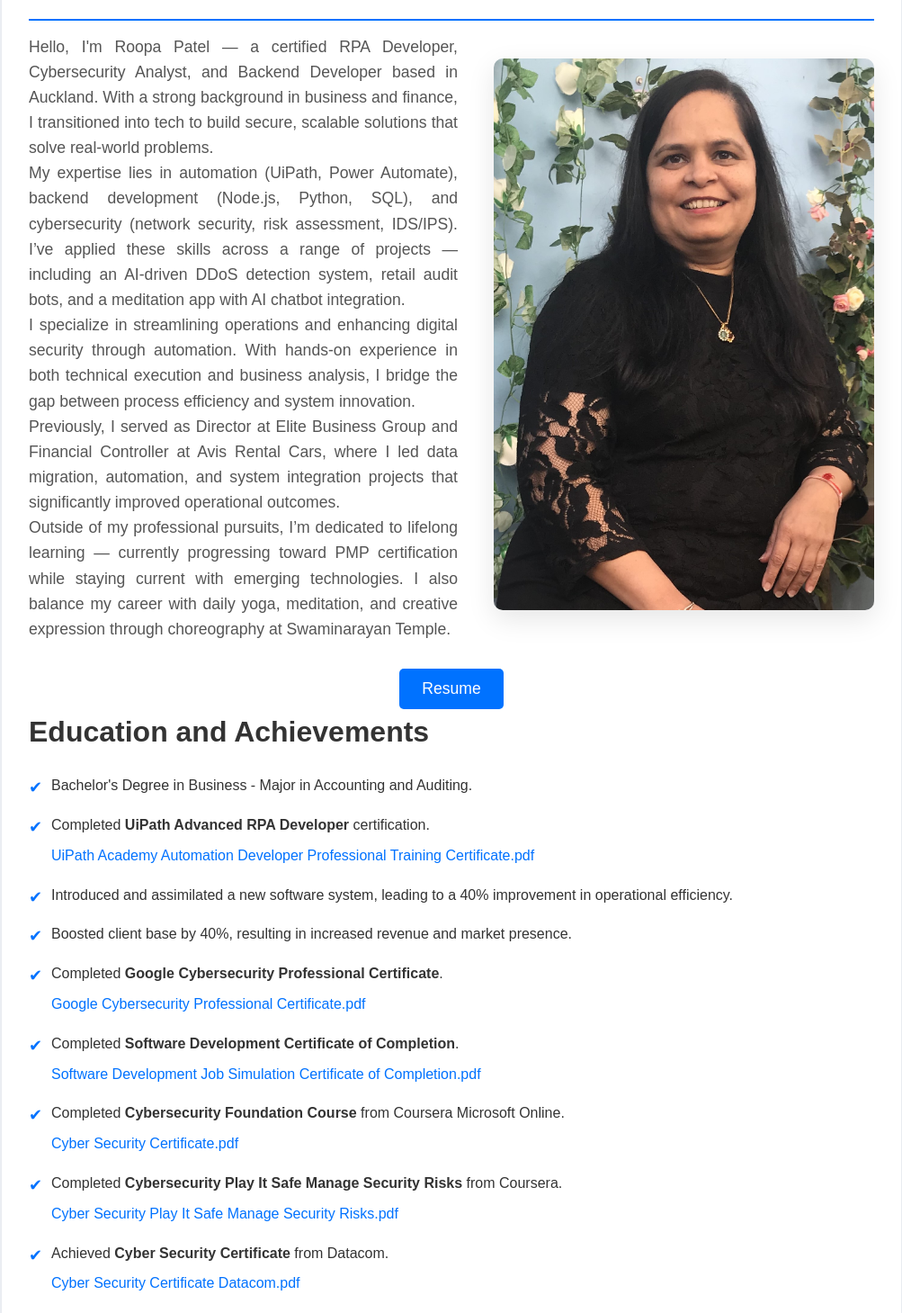
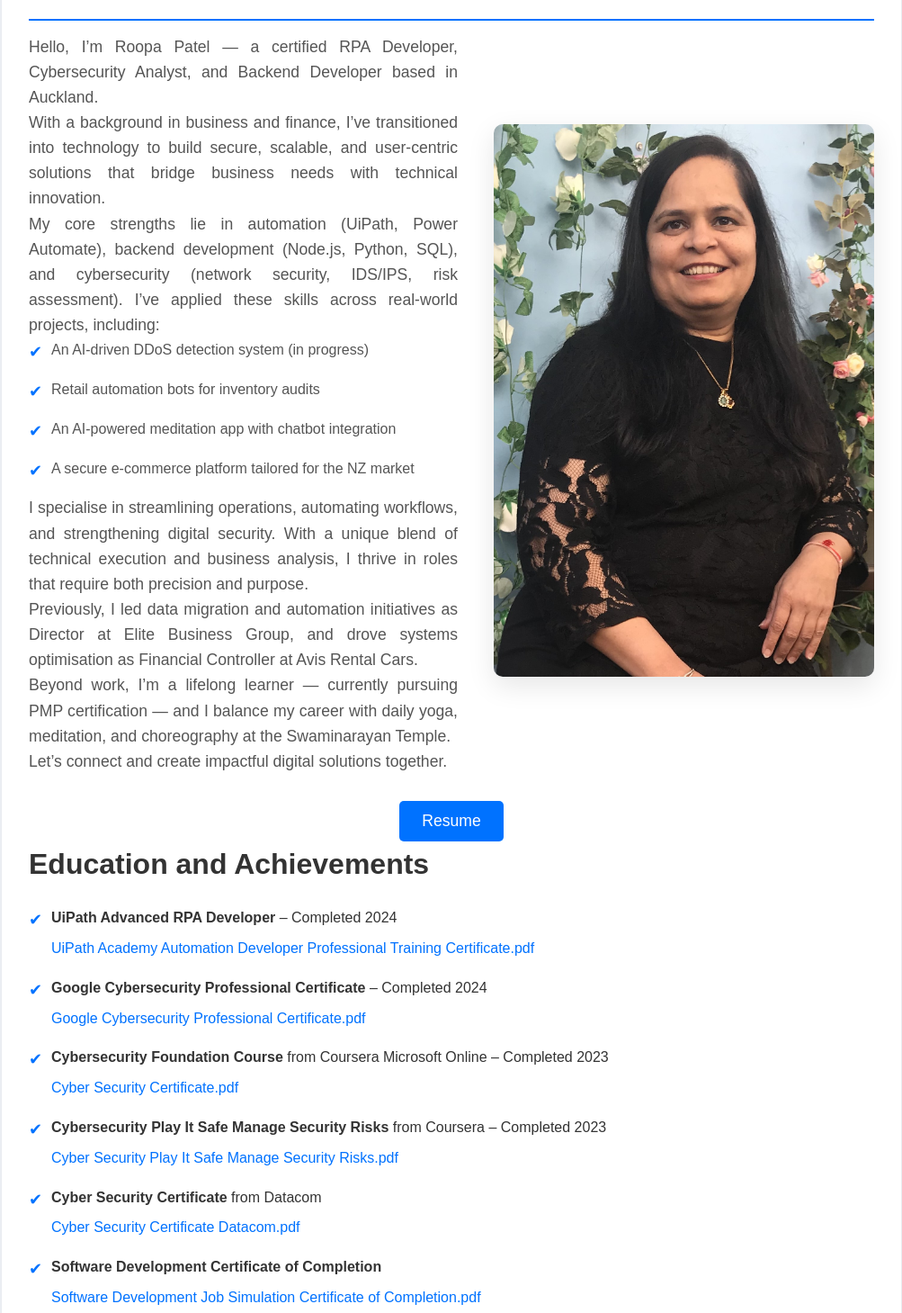
Before and after one commit to roopap12/personal-website, a React (Create React App) app: page /about in a window 1280 px wide. Shown: the part 251-1710 px from the top of the page at 90% size, without its empty margins (138-1141 px from the left). Built offline with nearby package versions, Linux system fonts and the light colour scheme.

Commit message:
Updated HomePage and AboutPage content to align with latest CV

```diff
--- a/src/Pages/AboutPage.js
+++ b/src/Pages/AboutPage.js
@@ -16,42 +16,52 @@ const AboutPage = () => {
           <div className="description-content">
             <div className="left-content">
               <p>
-                Hello, I'm Roopa Patel — a certified RPA Developer,
+                Hello, I’m Roopa Patel — a certified RPA Developer,
                 Cybersecurity Analyst, and Backend Developer based in Auckland.
-                With a strong background in business and finance, I transitioned
-                into tech to build secure, scalable solutions that solve
-                real-world problems.
               </p>
 
               <p>
-                My expertise lies in automation (UiPath, Power Automate),
-                backend development (Node.js, Python, SQL), and cybersecurity
-                (network security, risk assessment, IDS/IPS). I’ve applied these
-                skills across a range of projects — including an AI-driven DDoS
-                detection system, retail audit bots, and a meditation app with
-                AI chatbot integration.
+                With a background in business and finance, I’ve transitioned
+                into technology to build secure, scalable, and user-centric
+                solutions that bridge business needs with technical innovation.
               </p>
 
               <p>
-                I specialize in streamlining operations and enhancing digital
-                security through automation. With hands-on experience in both
-                technical execution and business analysis, I bridge the gap
-                between process efficiency and system innovation.
+                My core strengths lie in automation (UiPath, Power Automate),
+                backend development (Node.js, Python, SQL), and cybersecurity
+                (network security, IDS/IPS, risk assessment). I’ve applied these
+                skills across real-world projects, including:
+                <ul>
+                  <li>An AI-driven DDoS detection system (in progress)</li>
+                  <li>Retail automation bots for inventory audits</li>
+                  <li>An AI-powered meditation app with chatbot integration</li>
+                  <li>
+                    A secure e-commerce platform tailored for the NZ market
+                  </li>
+                </ul>
               </p>
 
               <p>
-                Previously, I served as Director at Elite Business Group and
-                Financial Controller at Avis Rental Cars, where I led data
-                migration, automation, and system integration projects that
-                significantly improved operational outcomes.
+                I specialise in streamlining operations, automating workflows,
+                and strengthening digital security. With a unique blend of
+                technical execution and business analysis, I thrive in roles
+                that require both precision and purpose.
               </p>
 
               <p>
-                Outside of my professional pursuits, I’m dedicated to lifelong
-                learning — currently progressing toward PMP certification while
-                staying current with emerging technologies. I also balance my
-                career with daily yoga, meditation, and creative expression
-                through choreography at Swaminarayan Temple.
+                Previously, I led data migration and automation initiatives as
+                Director at Elite Business Group, and drove systems optimisation
+                as Financial Controller at Avis Rental Cars.
+              </p>
+
+              <p>
+                Beyond work, I’m a lifelong learner — currently pursuing PMP
+                certification — and I balance my career with daily yoga,
+                meditation, and choreography at the Swaminarayan Temple.
+              </p>
+
+              <p>
+                Let’s connect and create impactful digital solutions together.
               </p>
             </div>
             <div className="right-content">
@@ -70,11 +80,7 @@ const AboutPage = () => {
           <h3>Education and Achievements</h3>
           <ul>
             <li>
-              Bachelor's Degree in Business - Major in Accounting and Auditing.
-            </li>
-            <li>
-              Completed <strong>UiPath Advanced RPA Developer</strong>{" "}
-              certification.
+              <strong>UiPath Advanced RPA Developer</strong> – Completed 2024
               <br />
               <a
                 href={
@@ -90,16 +96,8 @@ const AboutPage = () => {
               </a>
             </li>
             <li>
-              Introduced and assimilated a new software system, leading to a 40%
-              improvement in operational efficiency.
-            </li>
-            <li>
-              Boosted client base by 40%, resulting in increased revenue and
-              market presence.
-            </li>
-            <li>
-              Completed{" "}
-              <strong>Google Cybersecurity Professional Certificate</strong>.
+              <strong>Google Cybersecurity Professional Certificate</strong> –
+              Completed 2024
               <br />
               <a
                 href={
@@ -114,8 +112,54 @@ const AboutPage = () => {
               </a>
             </li>
             <li>
-              Completed{" "}
-              <strong>Software Development Certificate of Completion</strong>.
+              <strong>Cybersecurity Foundation Course</strong> from Coursera
+              Microsoft Online – Completed 2023
+              <br />
+              <a
+                href={
+                  process.env.PUBLIC_URL +
+                  "/certificates/CyberSecurityCertificate.pdf"
+                }
+                target="_blank"
+                rel="noopener noreferrer"
+                className="certificate-link"
+              >
+                Cyber Security Certificate.pdf
+              </a>
+            </li>
+            <li>
+              <strong>Cybersecurity Play It Safe Manage Security Risks</strong>{" "}
+              from Coursera – Completed 2023
+              <br />
+              <a
+                href={
+                  process.env.PUBLIC_URL +
+                  "/certificates/CyberSecurityPlayItSafeManageSecurityRisks.pdf"
+                }
+                target="_blank"
+                rel="noopener noreferrer"
+                className="certificate-link"
+              >
+                Cyber Security Play It Safe Manage Security Risks.pdf
+              </a>
+            </li>
+            <li>
+              <strong>Cyber Security Certificate</strong> from Datacom
+              <br />
+              <a
+                href={
+                  process.env.PUBLIC_URL +
+                  "/certificates/CyberSecurityCertificateDatacom.pdf"
+                }
+                target="_blank"
+                rel="noopener noreferrer"
+                className="certificate-link"
+              >
+                Cyber Security Certificate Datacom.pdf
+              </a>
+            </li>
+            <li>
+              <strong>Software Development Certificate of Completion</strong>
               <br />
               <a
                 href={
@@ -131,54 +175,9 @@ const AboutPage = () => {
               </a>
             </li>
             <li>
-              Completed <strong>Cybersecurity Foundation Course</strong> from
-              Coursera Microsoft Online.
-              <br />
-              <a
-                href={
-                  process.env.PUBLIC_URL +
-                  "/certificates/CyberSecurityCertificate.pdf"
-                }
-                target="_blank"
-                rel="noopener noreferrer"
-                className="certificate-link"
-              >
-                Cyber Security Certificate.pdf
-              </a>
+              <strong>Bachelor's Degree in Business</strong> – Major in
+              Accounting and Auditing
             </li>
-            <li>
-              Completed{" "}
-              <strong>Cybersecurity Play It Safe Manage Security Risks</strong>{" "}
-              from Coursera.
-              <br />
-              <a
-                href={
-                  process.env.PUBLIC_URL +
-                  "/certificates/CyberSecurityPlayItSafeManageSecurityRisks.pdf"
-                }
-                target="_blank"
-                rel="noopener noreferrer"
-                className="certificate-link"
-              >
-                Cyber Security Play It Safe Manage Security Risks.pdf
-              </a>
-            </li>
-            <li>
-              Achieved <strong>Cyber Security Certificate</strong> from Datacom.
-              <br />
-              <a
-                href={
-                  process.env.PUBLIC_URL +
-                  "/certificates/CyberSecurityCertificateDatacom.pdf"
-                }
-                target="_blank"
-                rel="noopener noreferrer"
-                className="certificate-link"
-              >
-                Cyber Security Certificate Datacom.pdf
-              </a>
-            </li>
-            {/* Add more achievements as needed */}
           </ul>
         </div>
       </div>
```
Also changed, not shown: 1 other file (tests, documents, lock files or other folders).
